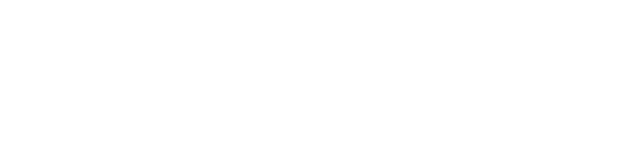
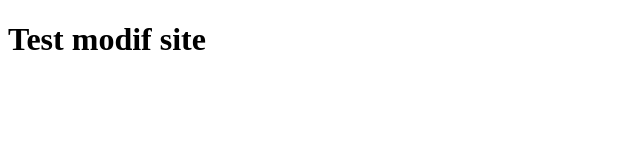
Before and after one commit to FelixCabanel/Chapitot, a plain HTML site: page index.html in a window 1280 px wide. Shown: the whole page, without its empty margins (0-640 px from the left). Drawn offline with Linux system fonts and the light colour scheme.

Commit message:
Update index.html

```diff
--- a/index.html
+++ b/index.html
@@ -5,6 +5,7 @@
     <title> </title>
   </head>
   <body>
+    <h1>Test modif site </h1>
 
   </body>
 </html>
```
